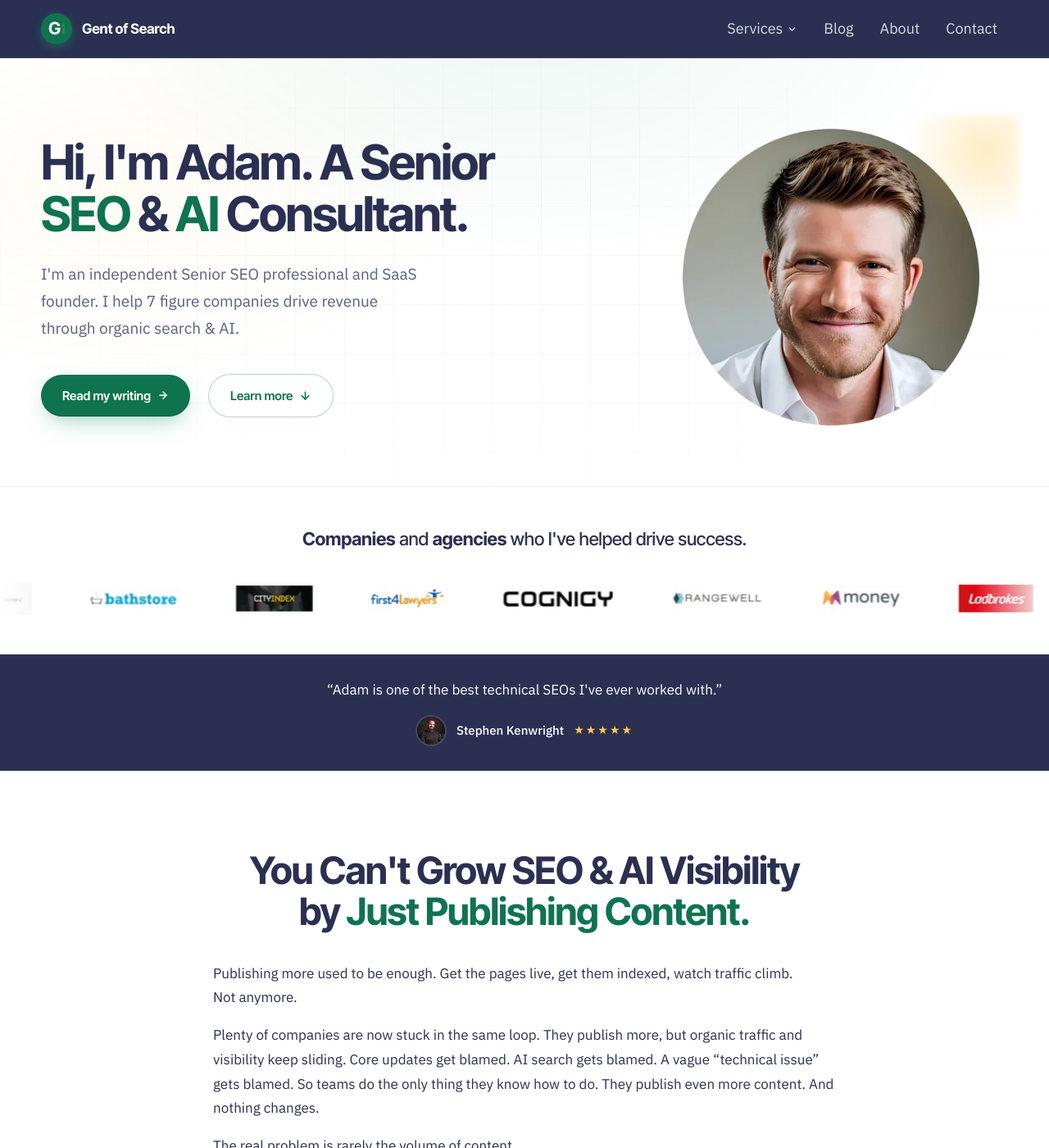
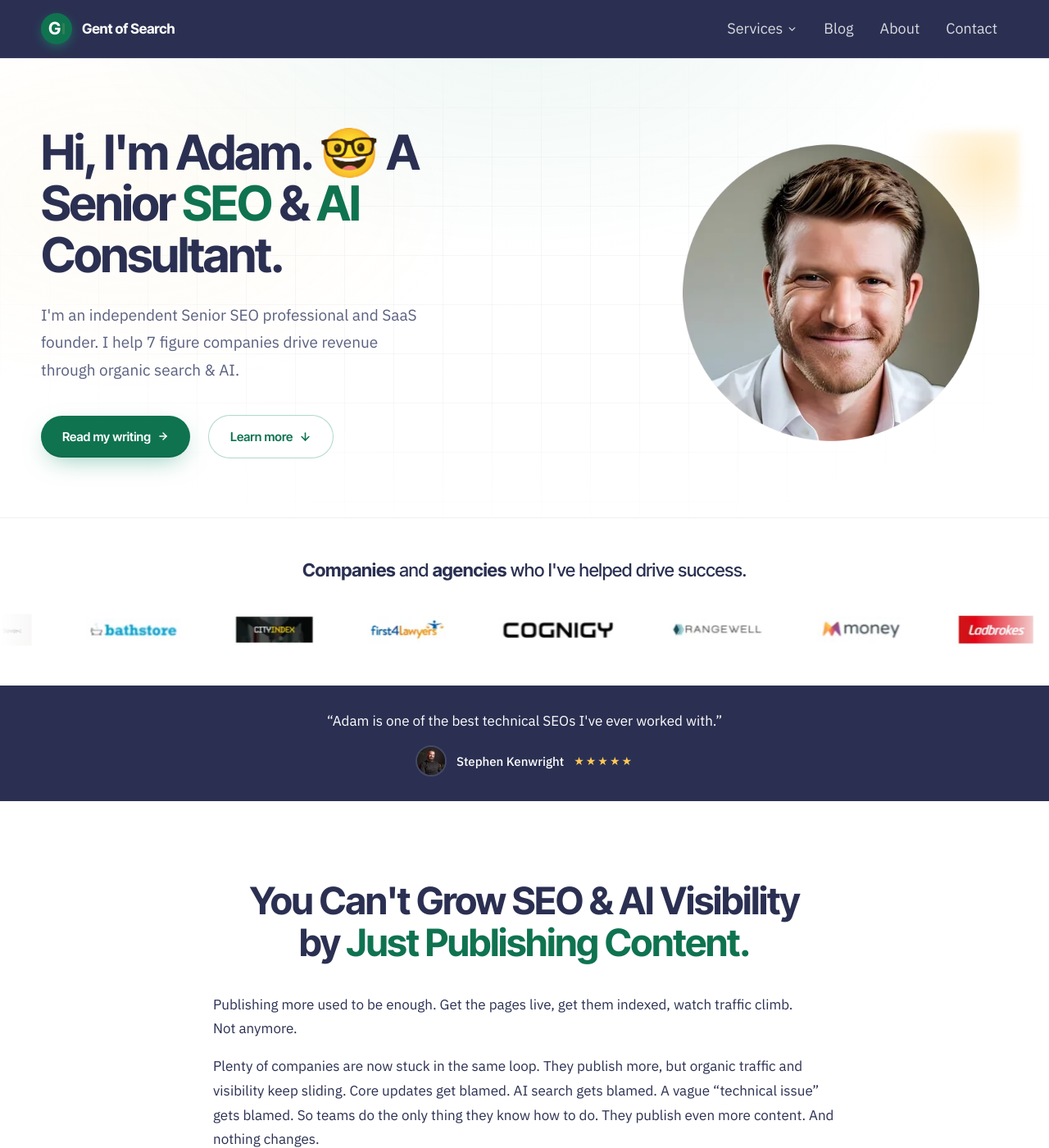
Before and after one commit to Gent-of-Search/gentofsearch.com, a Jekyll site: the page built from index.html, in a window 1280 px wide and 1400 px high. Shown: the whole window at 82% size. Built offline with Jekyll 4.4.1, drawn with Linux system fonts in a browser that asks for light colours.

Commit message:
Hero: add wobbling smiley-with-glasses emoji next to the greeting

```diff
--- a/assets/css/site.css
+++ b/assets/css/site.css
@@ -51,6 +51,16 @@ img { max-width: 100%; }
 }
 @keyframes gosBlink { 50% { opacity: 0.15; } }
 @media (prefers-reduced-motion: reduce) { .gos-caret { animation: none; } }
+
+/* Smiley emoji in the hero — gentle wobble */
+.gos-emoji { display: inline-block; transform-origin: center 60%; animation: gosWobble 2.8s ease-in-out infinite; }
+@keyframes gosWobble {
+  0%, 55%, 100% { transform: rotate(0deg); }
+  12% { transform: rotate(-11deg); }
+  26% { transform: rotate(11deg); }
+  40% { transform: rotate(-6deg); }
+}
+@media (prefers-reduced-motion: reduce) { .gos-emoji { animation: none; } }
 
 /* ---------- Logo marquee ---------- */
 .marquee { overflow: hidden;
--- a/index.html
+++ b/index.html
@@ -7,7 +7,7 @@ permalink: "/"
   <div aria-hidden="true" style="position:absolute; inset:0; background-image:linear-gradient(rgba(43,48,82,0.04) 1px, transparent 1px), linear-gradient(90deg, rgba(43,48,82,0.04) 1px, transparent 1px); background-size:60px 60px; -webkit-mask-image:radial-gradient(ellipse at center, black 35%, transparent 78%); mask-image:radial-gradient(ellipse at center, black 35%, transparent 78%); pointer-events:none;"></div>
   <div class="grid-2" style="position:relative; width:min(1180px,100% - 48px); margin:0 auto; padding:84px 0 72px; display:grid; grid-template-columns:1.1fr 0.9fr; gap:64px; align-items:center;">
     <div>
-      <h1 style="font-family:'Inter Tight',sans-serif; font-weight:700; font-size:clamp(38px,4.6vw,60px); line-height:1.06; letter-spacing:-0.035em; color:#2B3052; margin:0 0 26px; text-wrap:pretty;">Hi, I'm Adam. A Senior <span style="color:#0F7350;">SEO</span> &amp; <span style="color:#0F7350;">AI</span> Consultant.</h1>
+      <h1 style="font-family:'Inter Tight',sans-serif; font-weight:700; font-size:clamp(38px,4.6vw,60px); line-height:1.06; letter-spacing:-0.035em; color:#2B3052; margin:0 0 26px; text-wrap:pretty;">Hi, I'm Adam. <span class="gos-emoji" role="img" aria-label="smiling face with glasses">🤓</span> A Senior <span style="color:#0F7350;">SEO</span> &amp; <span style="color:#0F7350;">AI</span> Consultant.</h1>
       <p style="font-size:clamp(17px,1.5vw,19px); color:#5A607F; max-width:470px; margin:0; line-height:1.75;">I'm an independent Senior SEO professional and SaaS founder. I help 7 figure companies drive revenue through organic search &amp; AI.</p>
       <div style="display:flex; flex-wrap:wrap; align-items:center; gap:22px; margin-top:38px;">
         <a href="{{ '/blog/' | relative_url }}" style="display:inline-flex; align-items:center; gap:8px; padding:14px 26px; border-radius:999px; font-family:'Inter Tight',sans-serif; font-weight:600; font-size:15px; background:#0F7350; color:#FFFFFF; text-decoration:none; box-shadow:0 10px 30px -10px rgba(26,147,111,0.55), inset 0 -2px 0 rgba(0,0,0,0.08);">Read my writing<svg width="14" height="14" viewBox="0 0 24 24" fill="none" stroke="currentColor" stroke-width="2.5" stroke-linecap="round" stroke-linejoin="round"><line x1="5" y1="12" x2="19" y2="12"></line><polyline points="12 5 19 12 12 19"></polyline></svg></a>
```
